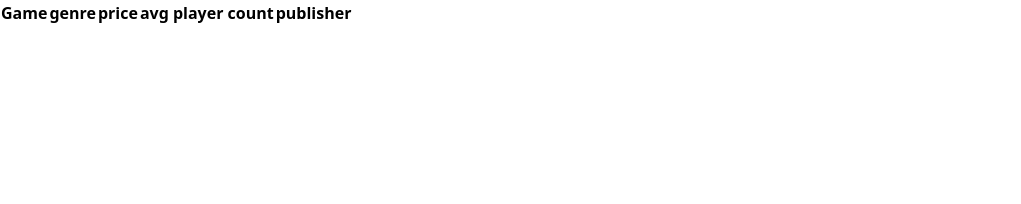
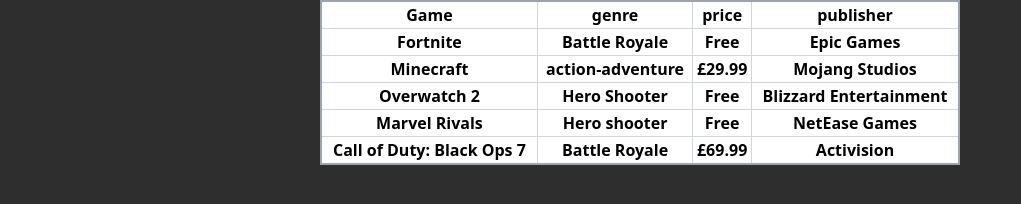
Before and after one commit to JAARJACH/IWD-Project_s325585, a plain HTML site: page In-class/evidence/table.htm in a window 1280 px wide. Shown: the whole page, without its empty margins (0-1021 px from the left). Drawn offline with nearby package versions, Linux system fonts and the light colour scheme.

Commit message:
done with table

```diff
--- a/In-class/evidence/table.htm
+++ b/In-class/evidence/table.htm
@@ -8,16 +8,47 @@
         <link rel="stylesheet" href="table_styles.css">
     </head>
     <body>
-        <table>
+        <table class="border-collapse border-2 border-gray-400 w-1/2 mx-auto my-auto">
             <thead>
                 <tr>
-                    <th>Game</th>
-                    <th>genre</th>
-                    <th>price</th>
-                    <th>avg player count</th>
-                    <th>publisher</th>
+                    <th class="border border-gray-300">Game</th>
+                    <th class="border border-gray-300">genre</th>
+                    <th class="border border-gray-300">price</th>
+                    <th class="border border-gray-300">publisher</th>
                 </tr>
             </thead>
+            <tbody>
+                <tr>
+                    <th class="border border-gray-300">Fortnite</th>
+                    <th class="border border-gray-300">Battle Royale</th>
+                    <th class="border border-gray-300">Free</th>
+                    <th class="border border-gray-300">Epic Games</th>
+                </tr>
+                <tr>
+                    <th class="border border-gray-300">Minecraft</th>
+                    <th class="border border-gray-300">action-adventure</th>
+                    <th class="border border-gray-300">£29.99</th>
+                    <th class="border border-gray-300">Mojang Studios</th>
+                </tr>
+                <tr>
+                    <th class="border border-gray-300">Overwatch 2</th>
+                    <th class="border border-gray-300">Hero Shooter</th>
+                    <th class="border border-gray-300">Free</th>
+                    <th class="border border-gray-300">Blizzard Entertainment</th>
+                </tr>
+                <tr>
+                    <th class="border border-gray-300">Marvel Rivals</th>
+                    <th class="border border-gray-300">Hero shooter</th>
+                    <th class="border border-gray-300">Free</th>
+                    <th class="border border-gray-300">NetEase Games</th>
+                </tr>
+                <tr>
+                    <th class="border border-gray-300">Call of Duty: Black Ops 7</th>
+                    <th class="border border-gray-300">Battle Royale</th>
+                    <th class="border border-gray-300">£69.99</th>
+                    <th class="border border-gray-300">Activision</th>
+                </tr>
+            </tbody>
         </table>
     </body>
 </html>
--- a/In-class/evidence/table_styles.css
+++ b/In-class/evidence/table_styles.css
@@ -0,0 +1,6 @@
+body{
+    background-color: rgb(46, 46, 46);
+}
+table{
+    background-color: white;
+}
```
